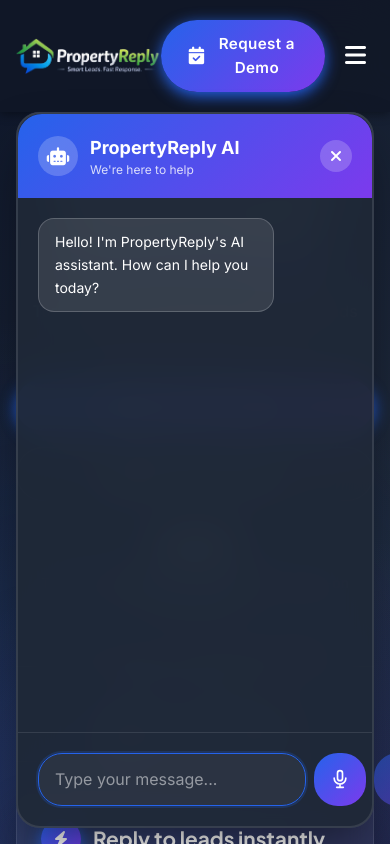
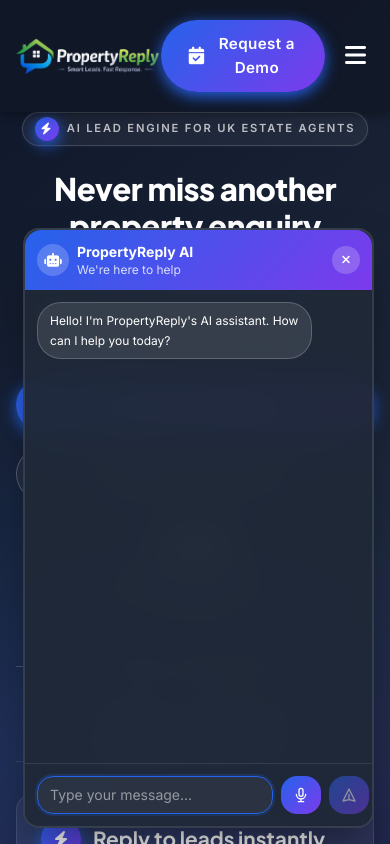
Before and after one commit to Waqas56jb/PropertyReply, a React (Create React App) app: page / in a window 390 px wide. Both pictures are taken after a click on the button 334 px from the left and 788 px from the top of the page. Shown: the top 844 px of the page. Built offline with nearby package versions, Linux system fonts and the light colour scheme; grey boxes are pictures that could not be loaded.

Commit message:
here is complete email integration code

```diff
--- a/src/components/ChatButton.jsx
+++ b/src/components/ChatButton.jsx
@@ -4,14 +4,14 @@ const ChatButton = ({ onClick, isOpen }) => {
   return (
     <button
       onClick={onClick}
-      className={`fixed bottom-6 right-6 w-16 h-16 bg-gradient-primary rounded-full shadow-2xl flex items-center justify-center text-white z-[9998] transition-all duration-300 hover:scale-110 hover:shadow-primary-hover ${
+      className={`fixed bottom-4 right-4 sm:bottom-6 sm:right-6 w-14 h-14 sm:w-16 sm:h-16 bg-gradient-primary rounded-full shadow-2xl flex items-center justify-center text-white z-[9998] transition-all duration-300 hover:scale-110 hover:shadow-primary-hover ${
         isOpen ? 'opacity-0 pointer-events-none' : 'opacity-100'
       }`}
       aria-label="Open chat"
     >
       <svg
         xmlns="http://www.w3.org/2000/svg"
-        className="h-8 w-8"
+        className="h-6 w-6 sm:h-8 sm:w-8"
         fill="none"
         viewBox="0 0 24 24"
         stroke="currentColor"
--- a/src/components/Chatbox.jsx
+++ b/src/components/Chatbox.jsx
@@ -104,48 +104,48 @@ const Chatbox = ({ isOpen, onClose }) => {
   if (!isOpen) return null;
 
   return (
-    <div className="fixed bottom-6 right-6 w-[400px] h-[600px] bg-dark-light/95 backdrop-blur-[20px] rounded-3xl shadow-2xl border-2 border-white/10 z-[9999] flex flex-col max-md:w-[calc(100%-2rem)] max-md:h-[calc(100vh-8rem)] max-md:bottom-4 max-md:right-4">
+    <div className="fixed bottom-4 right-4 w-[90vw] max-w-[400px] h-[85vh] max-h-[600px] min-h-[500px] bg-dark-light/95 backdrop-blur-[20px] rounded-2xl sm:rounded-3xl shadow-2xl border-2 border-white/10 z-[9999] flex flex-col sm:bottom-6 sm:right-6 sm:w-[400px] sm:h-[600px] sm:min-h-[600px]">
       {/* Header */}
-      <div className="bg-gradient-primary p-5 rounded-t-3xl flex items-center justify-between">
-        <div className="flex items-center gap-3">
-          <div className="w-10 h-10 bg-white/20 rounded-full flex items-center justify-center">
-            <i className="fas fa-robot text-white text-lg"></i>
+      <div className="bg-gradient-primary p-3 sm:p-5 rounded-t-2xl sm:rounded-t-3xl flex items-center justify-between flex-shrink-0">
+        <div className="flex items-center gap-2 sm:gap-3">
+          <div className="w-8 h-8 sm:w-10 sm:h-10 bg-white/20 rounded-full flex items-center justify-center">
+            <i className="fas fa-robot text-white text-sm sm:text-lg"></i>
           </div>
           <div>
-            <h3 className="text-white font-bold text-lg">PropertyReply AI</h3>
-            <p className="text-white/80 text-xs">We're here to help</p>
+            <h3 className="text-white font-bold text-sm sm:text-lg">PropertyReply AI</h3>
+            <p className="text-white/80 text-xs sm:text-xs">We're here to help</p>
           </div>
         </div>
         <button
           onClick={onClose}
-          className="w-8 h-8 bg-white/20 hover:bg-white/30 rounded-full flex items-center justify-center text-white transition-colors"
+          className="w-7 h-7 sm:w-8 sm:h-8 bg-white/20 hover:bg-white/30 rounded-full flex items-center justify-center text-white transition-colors flex-shrink-0"
           aria-label="Close chat"
         >
-          <i className="fas fa-times"></i>
+          <i className="fas fa-times text-xs sm:text-sm"></i>
         </button>
       </div>
 
       {/* Messages */}
-      <div className="flex-1 overflow-y-auto p-5 space-y-4">
+      <div className="flex-1 overflow-y-auto p-3 sm:p-5 space-y-3 sm:space-y-4 min-h-0">
         {messages.map((msg, idx) => (
           <div
             key={idx}
             className={`flex ${msg.sender === 'user' ? 'justify-end' : 'justify-start'}`}
           >
             <div
-              className={`max-w-[75%] rounded-2xl px-4 py-3 ${
+              className={`max-w-[85%] sm:max-w-[75%] rounded-xl sm:rounded-2xl px-3 py-2 sm:px-4 sm:py-3 ${
                 msg.sender === 'user'
                   ? 'bg-gradient-primary text-white'
                   : 'bg-white/10 text-white border border-white/20'
               }`}
             >
-              <p className="text-sm leading-relaxed">{msg.text}</p>
+              <p className="text-xs sm:text-sm leading-relaxed break-words">{msg.text}</p>
             </div>
           </div>
         ))}
         {isTyping && (
           <div className="flex justify-start">
-            <div className="bg-white/10 text-white border border-white/20 rounded-2xl px-4 py-3">
+            <div className="bg-white/10 text-white border border-white/20 rounded-xl sm:rounded-2xl px-3 py-2 sm:px-4 sm:py-3">
               <div className="flex gap-1">
                 <span className="w-2 h-2 bg-white/60 rounded-full animate-bounce"></span>
                 <span className="w-2 h-2 bg-white/60 rounded-full animate-bounce" style={{ animationDelay: '0.2s' }}></span>
@@ -158,11 +158,11 @@ const Chatbox = ({ isOpen, onClose }) => {
       </div>
 
       {/* Input */}
-      <form onSubmit={handleSendMessage} className="p-5 border-t border-white/10">
+      <form onSubmit={handleSendMessage} className="p-3 sm:p-5 border-t border-white/10 flex-shrink-0">
         {isRecording && (
-          <div className="mb-3 flex items-center justify-center gap-2 text-red-400">
-            <div className="w-3 h-3 bg-red-500 rounded-full animate-pulse"></div>
-            <span className="text-sm font-medium">
+          <div className="mb-2 sm:mb-3 flex items-center justify-center gap-2 text-red-400">
+            <div className="w-2 h-2 sm:w-3 sm:h-3 bg-red-500 rounded-full animate-pulse"></div>
+            <span className="text-xs sm:text-sm font-medium">
               Recording... {Math.floor(recordingTime / 60)}:{(recordingTime % 60).toString().padStart(2, '0')}
             </span>
           </div>
@@ -175,7 +175,7 @@ const Chatbox = ({ isOpen, onClose }) => {
             onChange={(e) => setInputMessage(e.target.value)}
             placeholder={isRecording ? "Listening..." : "Type your message..."}
             disabled={isRecording}
-            className="flex-1 bg-white/5 border border-white/20 rounded-xl px-4 py-3 text-white placeholder-white/50 focus:outline-none focus:border-primary focus:ring-2 focus:ring-primary/20 disabled:opacity-50 disabled:cursor-not-allowed"
+            className="flex-1 bg-white/5 border border-white/20 rounded-lg sm:rounded-xl px-3 py-2 sm:px-4 sm:py-3 text-sm sm:text-base text-white placeholder-white/50 focus:outline-none focus:border-primary focus:ring-2 focus:ring-primary/20 disabled:opacity-50 disabled:cursor-not-allowed"
           />
           <button
             type="button"
@@ -184,13 +184,13 @@ const Chatbox = ({ isOpen, onClose }) => {
               isRecording
                 ? 'bg-red-500 hover:bg-red-600 animate-pulse'
                 : 'bg-gradient-primary hover:opacity-90'
-            } text-white px-4 py-3 rounded-xl transition-all duration-300 flex items-center justify-center`}
+            } text-white px-3 py-2 sm:px-4 sm:py-3 rounded-lg sm:rounded-xl transition-all duration-300 flex items-center justify-center flex-shrink-0`}
             aria-label={isRecording ? "Stop recording" : "Start voice recording"}
           >
             {isRecording ? (
               <svg
                 xmlns="http://www.w3.org/2000/svg"
-                className="h-5 w-5"
+                className="h-4 w-4 sm:h-5 sm:w-5"
                 fill="none"
                 viewBox="0 0 24 24"
                 stroke="currentColor"
@@ -210,7 +210,7 @@ const Chatbox = ({ isOpen, onClose }) => {
             ) : (
               <svg
                 xmlns="http://www.w3.org/2000/svg"
-                className="h-5 w-5"
+                className="h-4 w-4 sm:h-5 sm:w-5"
                 fill="none"
                 viewBox="0 0 24 24"
                 stroke="currentColor"
@@ -227,12 +227,12 @@ const Chatbox = ({ isOpen, onClose }) => {
           <button
             type="submit"
             disabled={!inputMessage.trim() || isRecording}
-            className="bg-gradient-primary text-white px-5 py-3 rounded-xl hover:opacity-90 transition-opacity disabled:opacity-50 disabled:cursor-not-allowed flex items-center justify-center"
+            className="bg-gradient-primary text-white px-3 py-2 sm:px-5 sm:py-3 rounded-lg sm:rounded-xl hover:opacity-90 transition-opacity disabled:opacity-50 disabled:cursor-not-allowed flex items-center justify-center flex-shrink-0"
             aria-label="Send message"
           >
             <svg
               xmlns="http://www.w3.org/2000/svg"
-              className="h-5 w-5"
+              className="h-4 w-4 sm:h-5 sm:w-5"
               fill="none"
               viewBox="0 0 24 24"
               stroke="currentColor"
```
